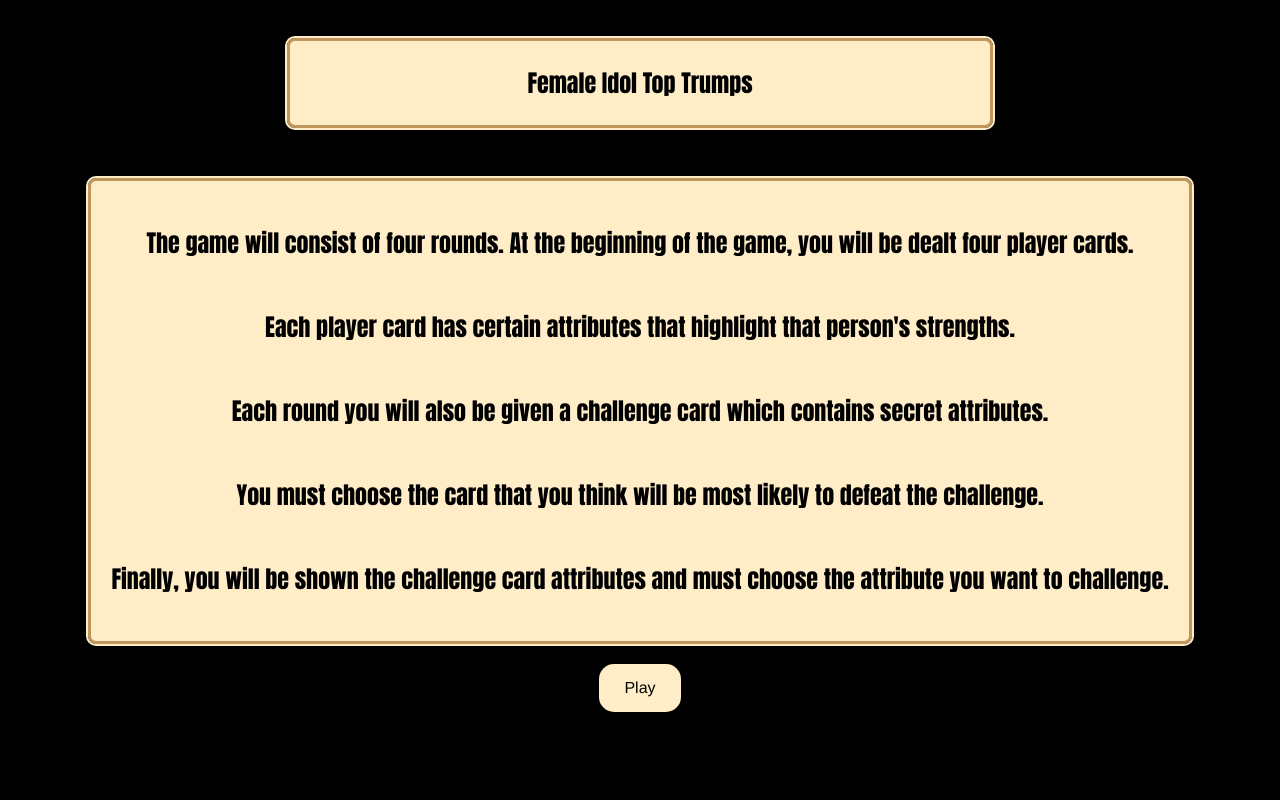
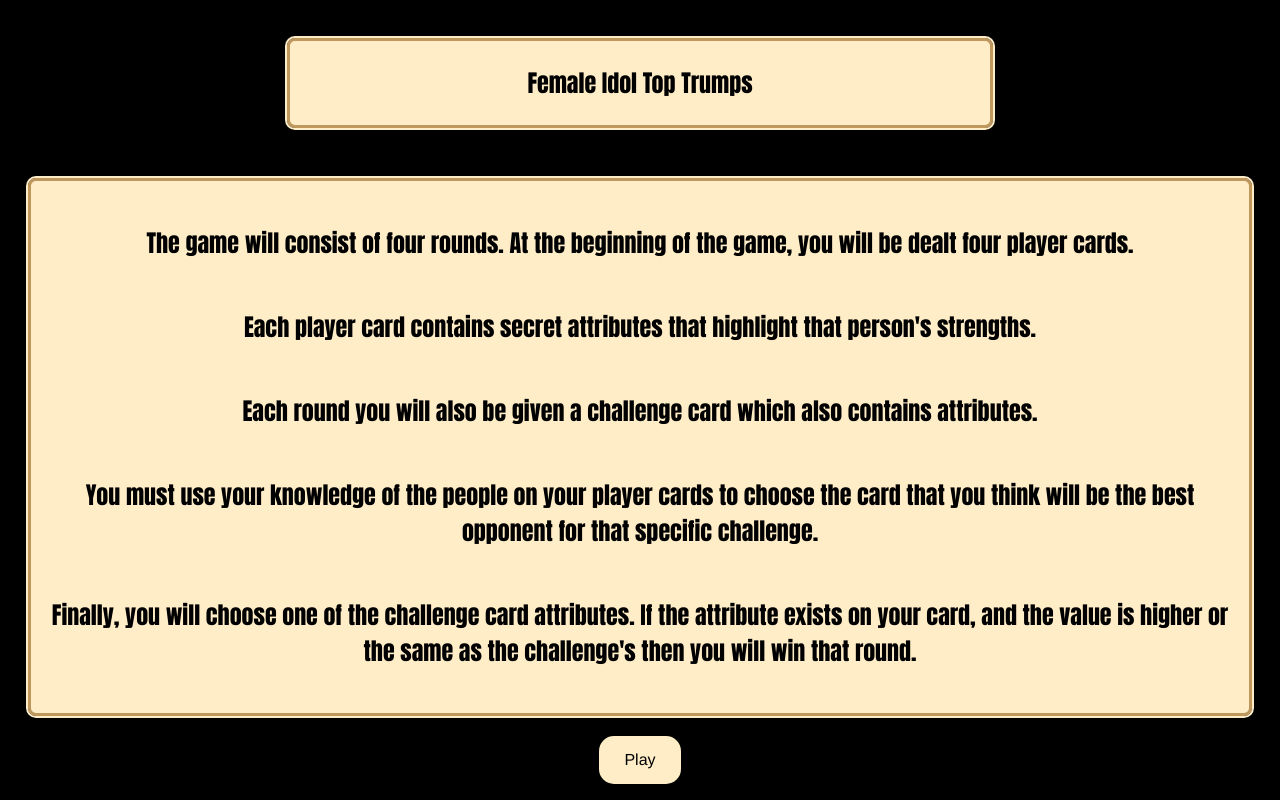
Before and after one commit to Adaezeeke1/sw3-group-2-project, a Flask app: page / in a window 1280 px wide. Run offline with Flask 3, Linux system fonts and the light colour scheme.

Commit message:
Update index.html

```diff
--- a/templates/index.html
+++ b/templates/index.html
@@ -16,10 +16,10 @@
         <div class = "horizontalContainer">
             <div class = "explanationContainer">
                 <p>The game will consist of four rounds. At the beginning of the game, you will be dealt four player cards.</p>
-                <p>Each player card has certain attributes that highlight that person's strengths.</p>
-                <p>Each round you will also be given a challenge card which contains secret attributes.</p>
-                <p>You must choose the card that you think will be most likely to defeat the challenge.</p>
-                <p>Finally, you will be shown the challenge card attributes and must choose the attribute you want to challenge.</p>
+                <p>Each player card contains secret attributes that highlight that person's strengths.</p>
+                <p>Each round you will also be given a challenge card which also contains attributes.</p>
+                <p>You must use your knowledge of the people on your player cards to choose the card that you think will be the best opponent for that specific challenge.</p>
+                <p>Finally, you will choose one of the challenge card attributes. If the attribute exists on your card, and the value is higher or the same as the challenge's then you will win that round.</p>
             </div>
         </div>
         <div class = "horizontalContainer">
```
